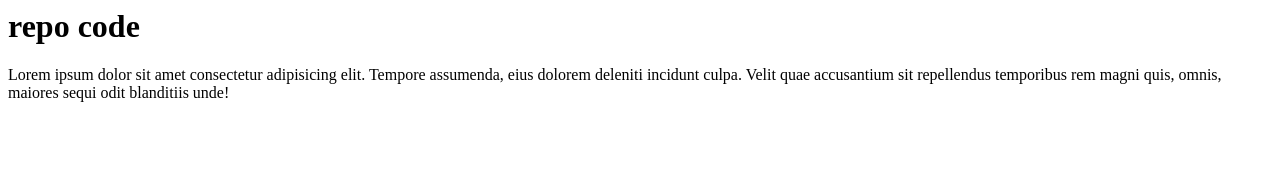
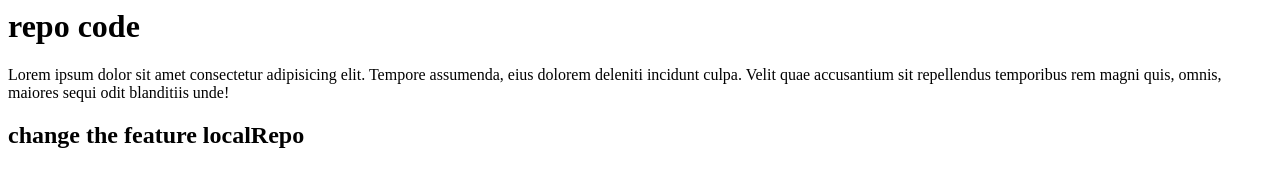
Before and after one commit to Mdashrafraza/localrepo, a plain HTML site: page index.html in a window 1280 px wide. Drawn offline with Linux system fonts and the light colour scheme.

Commit message:
feature change

```diff
--- a/index.html
+++ b/index.html
@@ -1,3 +1,5 @@
 <h1>repo code</h1>
 <p>Lorem ipsum dolor sit amet consectetur adipisicing elit. Tempore assumenda, eius dolorem deleniti incidunt culpa.
     Velit quae accusantium sit repellendus temporibus rem magni quis, omnis, maiores sequi odit blanditiis unde!</p>
+
+<h2>change the feature localRepo</h2>
```
